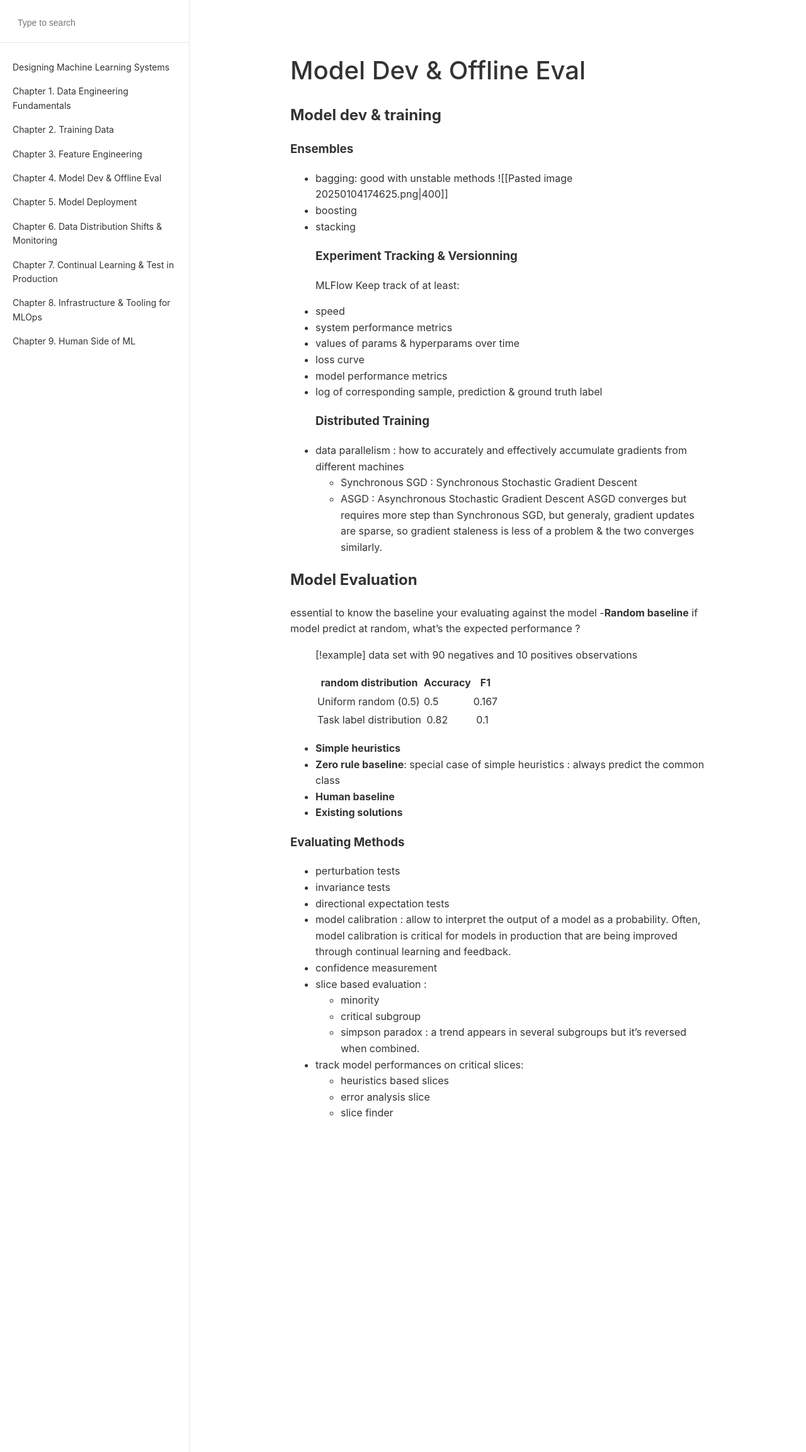
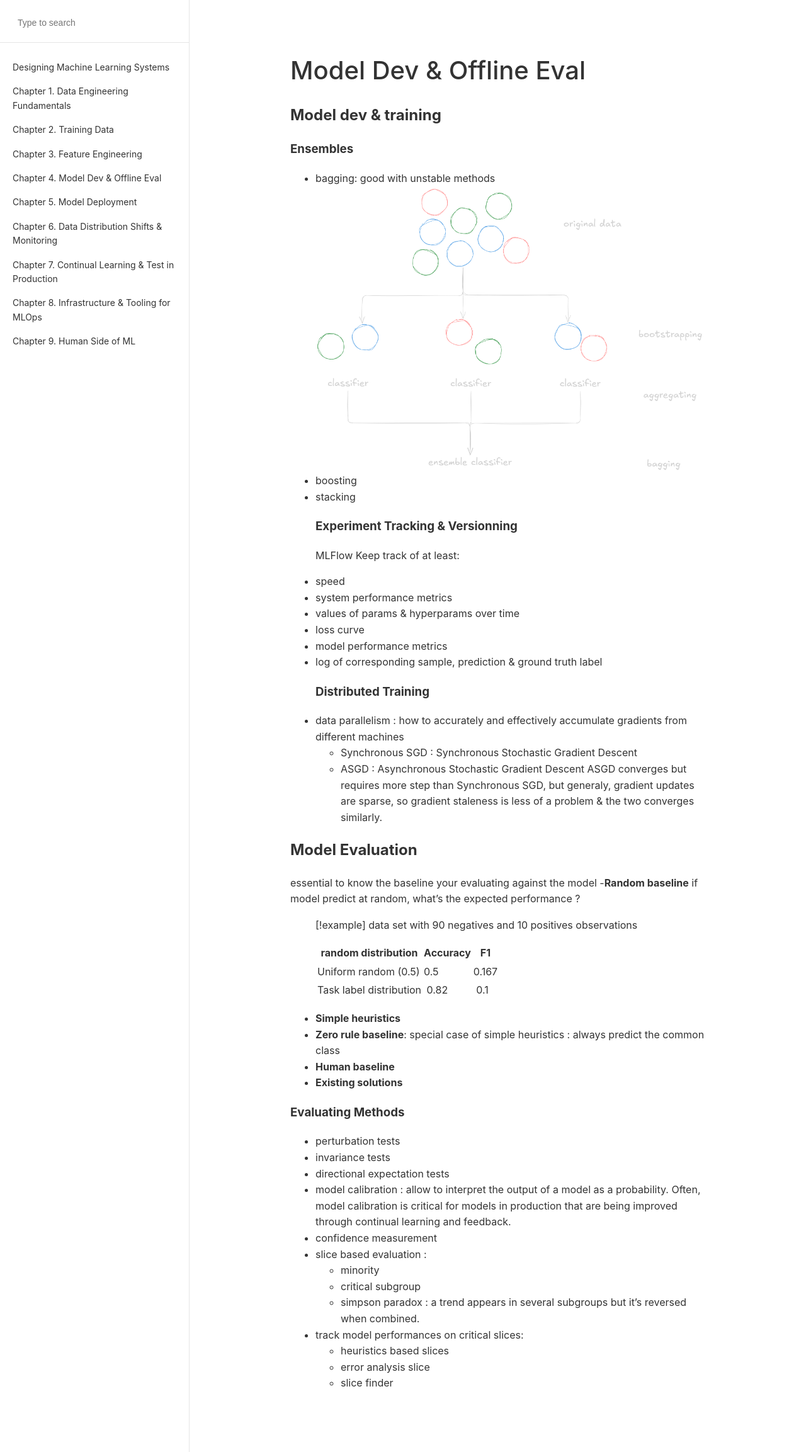
Before and after one commit to tayheau/tayheau.github.io, a Jekyll site: the page built from _notes/designing-ml-systems/chapter4.md, in a window 1280 px wide. Shown: the whole page at 63% size. Built offline with Jekyll 4.4.1, drawn with Linux system fonts in a browser that asks for light colours.

Commit message:
Update chapter4.md

```diff
--- a/_notes/designing-ml-systems/chapter4.md
+++ b/_notes/designing-ml-systems/chapter4.md
@@ -10,7 +10,7 @@ order: 4
 ### Ensembles
 - bagging:
 	good with unstable methods
-	![[Pasted image 20250104174625.png|400]]
+	![](/_medias/Pastedimage20250104174625.png)
 - boosting
 - stacking
 ### Experiment Tracking & Versionning
```
